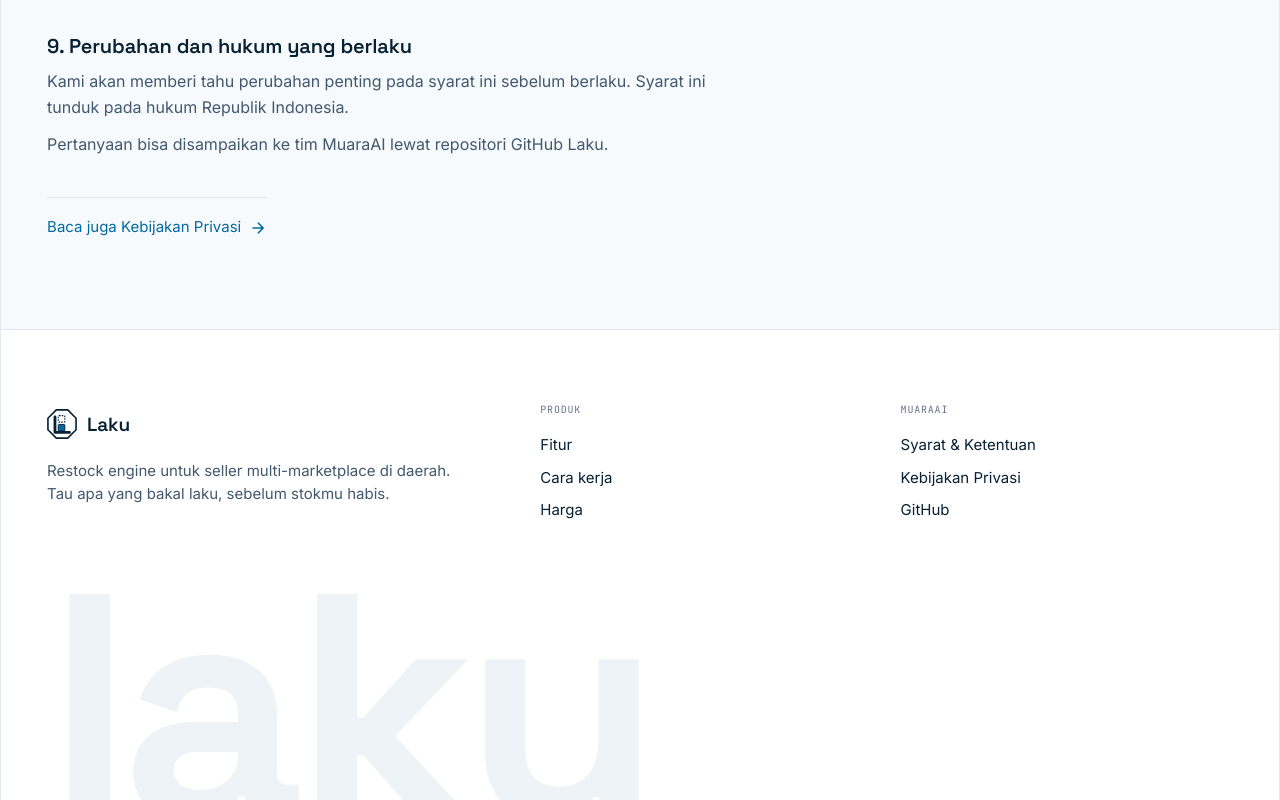
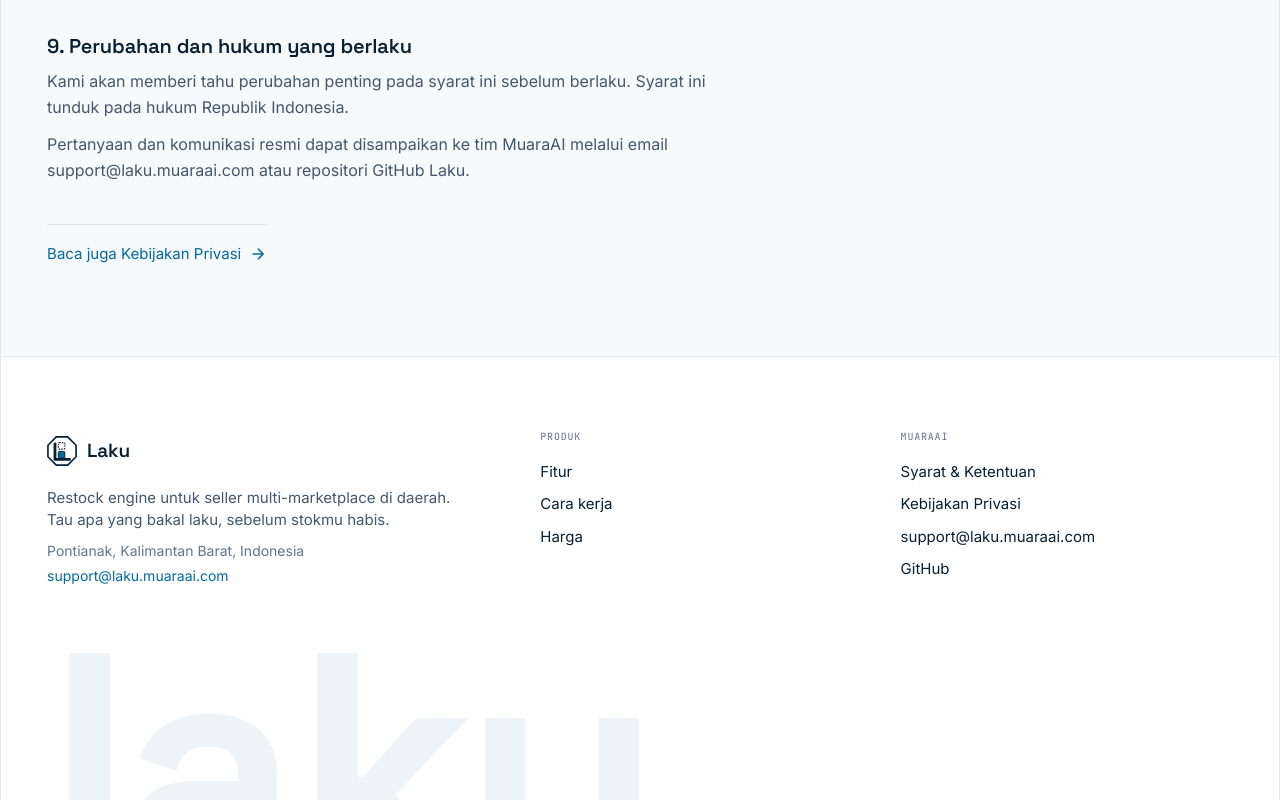
Before and after one commit to MuaraAI/laku, a Next.js app: page /tos in a window 1280 px wide. Shown: the part 1680-2480 px from the top of the page. Built offline with nearby package versions, Linux system fonts and the light colour scheme.

Commit message:
feat(contact): add Pontianak, Kalimantan Barat, Indonesia and support@laku.muaraai.com to footer, tos, privacy, and login (#51)

```diff
--- a/components/auth/LoginCard.tsx
+++ b/components/auth/LoginCard.tsx
@@ -189,6 +189,13 @@
           Mode Demo (Buka Dashboard Langsung) →
         </a>
       </div>
+
+      <p style={{ marginTop: "8px", fontSize: "0.75rem", color: "var(--text-muted)", textAlign: "center" }}>
+        Bantuan:{" "}
+        <a href="mailto:support@laku.muaraai.com" style={{ color: "var(--primary)" }}>
+          support@laku.muaraai.com
+        </a>
+      </p>
     </>
   );
 }
--- a/components/landing/Sections.tsx
+++ b/components/landing/Sections.tsx
@@ -124,13 +124,25 @@
               <span className="logo-name">{nav.brandName}</span>
             </BrandButton>
             <p>{footer.about}</p>
+            {footer.location && (
+              <p style={{ marginTop: "8px", fontSize: "0.875rem", color: "var(--text-muted)" }}>
+                {footer.location}
+              </p>
+            )}
+            {footer.email && (
+              <p style={{ marginTop: "4px", fontSize: "0.875rem" }}>
+                <a href={`mailto:${footer.email}`} style={{ color: "var(--primary)" }}>
+                  {footer.email}
+                </a>
+              </p>
+            )}
           </div>
           {footer.cols.map((col) => (
             <div className="f-col" key={col.title}>
               <h4>{col.title}</h4>
               {col.links.map((l) =>
-                l.href.startsWith("http") ? (
-                  <a key={l.label} href={l.href} rel="noopener">
+                l.href.startsWith("http") || l.href.startsWith("mailto:") ? (
+                  <a key={l.label} href={l.href} rel={l.href.startsWith("http") ? "noopener" : undefined}>
                     {l.label}
                   </a>
                 ) : (
--- a/constants/id.ts
+++ b/constants/id.ts
@@ -228,6 +228,8 @@
 
 export const footer = {
   about: "Restock engine untuk seller multi-marketplace di daerah. Tau apa yang bakal laku, sebelum stokmu habis.",
+  location: "Pontianak, Kalimantan Barat, Indonesia",
+  email: "support@laku.muaraai.com",
   cols: [
     {
       title: "Produk",
@@ -242,12 +244,13 @@
       links: [
         { href: "/tos", label: "Syarat & Ketentuan" },
         { href: "/privacy", label: "Kebijakan Privasi" },
+        { href: "mailto:support@laku.muaraai.com", label: "support@laku.muaraai.com" },
         { href: "https://github.com/MuaraAI/laku", label: "GitHub" },
       ],
     },
   ],
   wordmark: "laku",
-  copyright: "© 2026 MuaraAI",
+  copyright: "© 2026 MuaraAI · Pontianak, Kalimantan Barat, Indonesia",
   disclaimer:
     "Laku tidak berafiliasi dengan, atau didukung oleh, Shopee, TikTok Shop, maupun Tokopedia. Nama marketplace hanya dipakai untuk menyebut format file export.",
 };
@@ -382,7 +385,7 @@
     {
       heading: "1. Tentang Laku",
       body: [
-        "Laku adalah layanan MuaraAI yang membaca file export penjualan marketplace yang Anda upload, lalu menghitung saran restock, status stok, dan rekap penjualan gabungan.",
+        "Laku adalah layanan inovasi digital dari MuaraAI (berbasis di Pontianak, Kalimantan Barat, Indonesia) yang membaca file export penjualan marketplace yang Anda upload, lalu menghitung saran restock, status stok, dan rekap penjualan gabungan.",
         "Laku tidak berafiliasi dengan, atau didukung oleh, Shopee, TikTok Shop, maupun Tokopedia. Nama marketplace hanya dipakai untuk menyebut format file export.",
       ],
     },
@@ -436,7 +439,7 @@
       heading: "9. Perubahan dan hukum yang berlaku",
       body: [
         "Kami akan memberi tahu perubahan penting pada syarat ini sebelum berlaku. Syarat ini tunduk pada hukum Republik Indonesia.",
-        "Pertanyaan bisa disampaikan ke tim MuaraAI lewat repositori GitHub Laku.",
+        "Pertanyaan dan komunikasi resmi dapat disampaikan ke tim MuaraAI melalui email support@laku.muaraai.com atau repositori GitHub Laku.",
       ],
     },
   ],
@@ -450,7 +453,7 @@
     {
       heading: "1. Peran kami",
       body: [
-        "Untuk data penjualan yang Anda upload, Anda adalah pengendali data dan Laku (MuaraAI) adalah pemroses data yang bekerja atas instruksi Anda.",
+        "Untuk data penjualan yang Anda upload, Anda adalah pengendali data dan Laku (MuaraAI, Pontianak, Kalimantan Barat, Indonesia) adalah pemroses data yang bekerja atas instruksi Anda.",
       ],
     },
     {
@@ -505,7 +508,7 @@
       heading: "9. Hak Anda",
       body: [
         "Sesuai UU Pelindungan Data Pribadi, Anda bisa meminta akses, koreksi, atau penghapusan data, dan mencabut persetujuan insight kapan saja.",
-        "Hubungi tim MuaraAI lewat repositori GitHub Laku.",
+        "Permohonan dapat diajukan kepada kami melalui email support@laku.muaraai.com atau repositori GitHub Laku.",
       ],
     },
   ],
```
